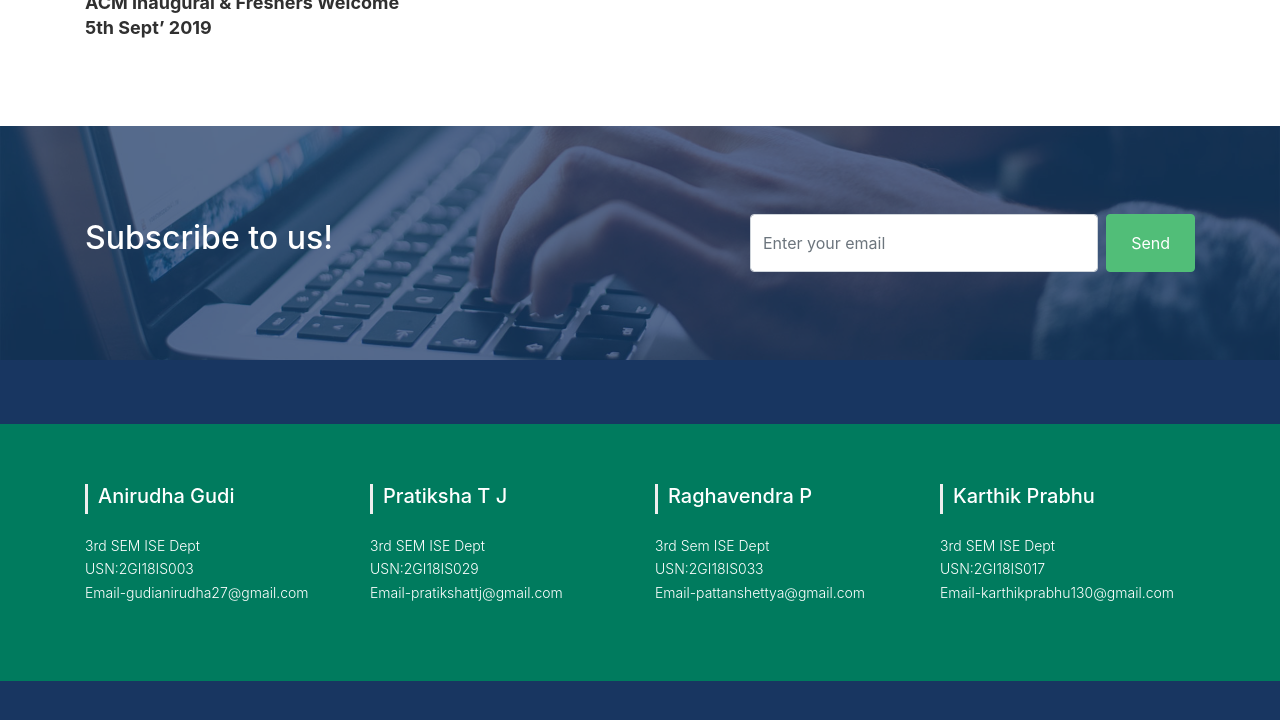
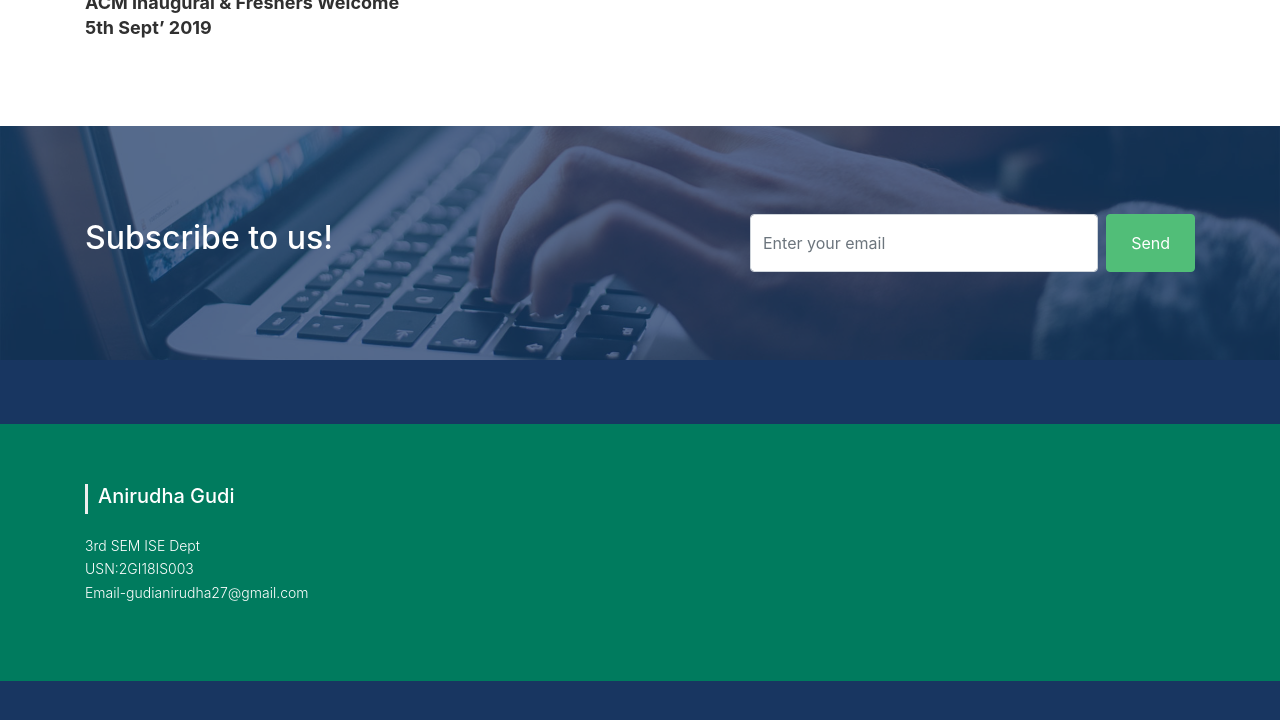
Before and after one commit to gudianirudha/ISE, a plain HTML site: page index.html in a window 1280 px wide. Shown: the part 4747-5467 px from the top of the page. Drawn offline with nearby package versions, Linux system fonts and the light colour scheme; files whose address does not match are found by name; a web font is replaced by a local one.

Commit message:
Update index.html

```diff
--- a/index.html
+++ b/index.html
@@ -610,30 +610,8 @@
       					Email-gudianirudha27@gmail.com</br>
       				</p>
       				</div>
-      				<div class="col-xs-12 col-sm-3 col-md-3">
-      					<h5>Pratiksha T J</h5>
-      					<p style="color:white;">
-                  3rd SEM ISE Dept</br>
-        					USN:2GI18IS029</br>
-        					Email-pratikshattj@gmail.com</br>
-      					</p>
-      				</div>
-      				<div class="col-xs-12 col-sm-3 col-md-3">
-      					<h5>Raghavendra P</h5>
-      					<p style="color:white;">
-                  3rd Sem ISE Dept</br>
-        					USN:2GI18IS033</br>
-        					Email-pattanshettya@gmail.com</br>
-      					</p>
-      				</div>
-              <div class="col-xs-12 col-sm-3 col-md-3">
-      					<h5>Karthik Prabhu</h5>
-      					<p style="color:white;">
-                  3rd SEM ISE Dept</br>
-        					USN:2GI18IS017</br>
-        					Email-karthikprabhu130@gmail.com</br>
-      					</p>
-      				</div>
+
+
       			</div>
 
 
```
